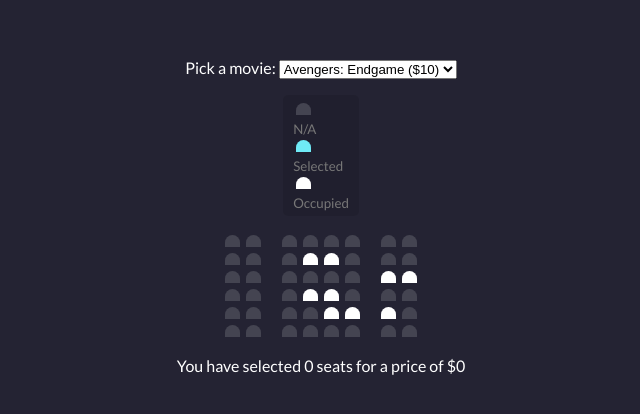
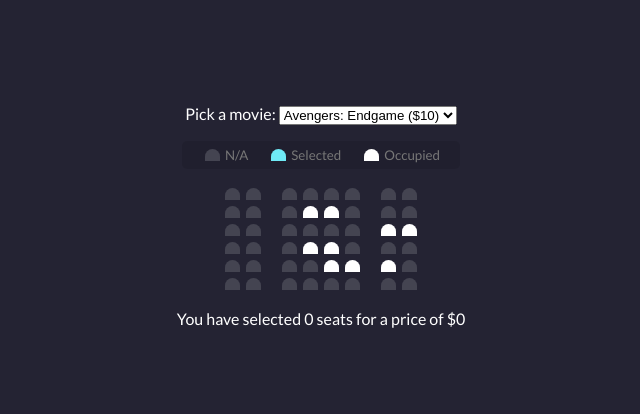
Before and after one commit to fran1014/Movieseatbooking, a plain HTML site: page index.html in a window 1280 px wide. Shown: the part 176-590 px from the top of the page, without its empty margins (319-959 px from the left). Drawn offline with Linux system fonts and the light colour scheme.

```diff
--- a/style.css
+++ b/style.css
@@ -73,6 +73,19 @@
   border-radius: 5px;
   color: #777;
   list-style-type: none;
+  display: flex;
+  justify-content: space-between;
+}
+
+.showcase li {
+  display: flex;
+  align-items: center;
+  justify-content: center;
+  margin: 0 10px;
+}
+
+.showcase li small {
+  margin-left: 2px;
 }
 
 .row {
```
